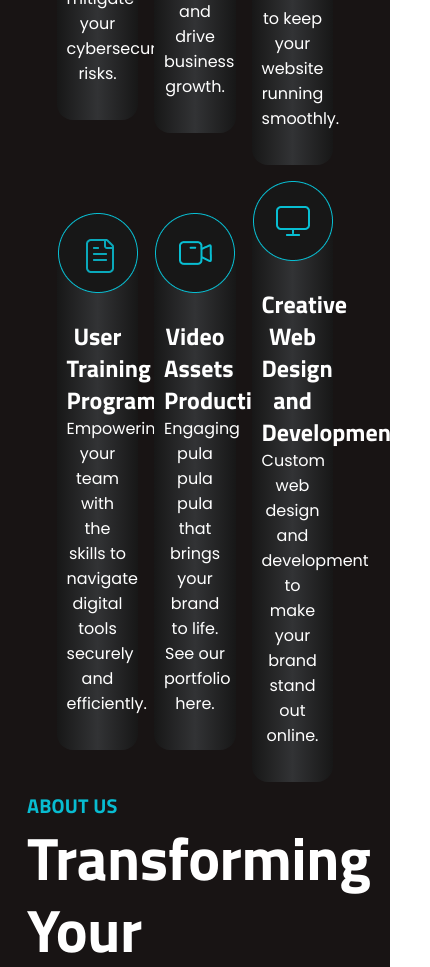
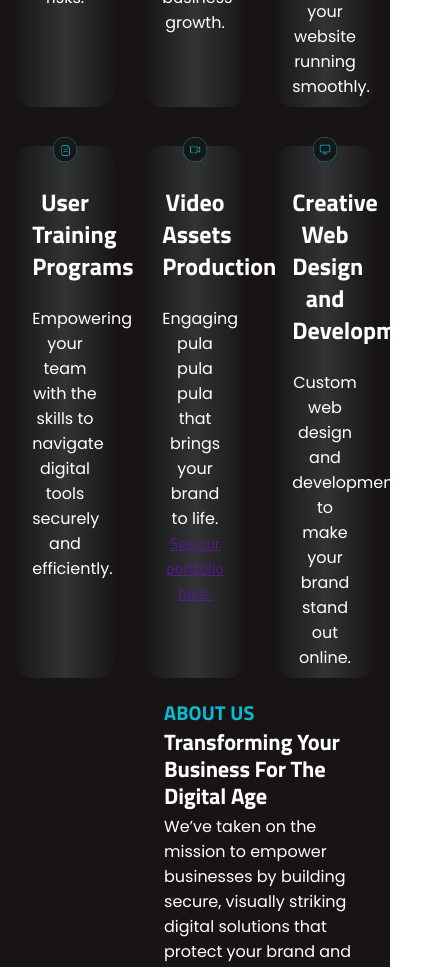
Before and after one commit to SabinGama/Site_Andy, a React (Vite) app: page / in a window 390 px wide. Shown: the part 1860-2827 px from the top of the page, 430 px wide, since content can reach past the window. Built offline with nearby package versions, Linux system fonts and the light colour scheme.

Commit message:
modificari la texte + card

```diff
--- a/src/components/About.jsx
+++ b/src/components/About.jsx
@@ -12,8 +12,8 @@ const About = () => {
       <Box style={right_pane}>
         <Box>
           <Typography variant="h6" sx={{fontWeight:600, display:'block', color:'#08BCD1', fontFamily: 'Titillium Web'}}>ABOUT US</Typography>
-          <Typography variant="h2" sx={{fontWeight:600, display:'flex', color:'white',  fontFamily: 'Titillium Web',}}>Transforming Your Business for the Digital Age</Typography>
-          <Typography variant="p" sx={{fontWeight:400, display:'block', color:'white', fontFamily: "Poppins", marginTop:'2%', justifySelf:'center'}}>We’ve taken on the mission to empower businesses by building secure, visually striking digital solutions that protect your brand and drive lasting growth in today’s competitive landscape.</Typography>
+          <Typography variant="h2" sx={h2}>Transforming Your Business for the Digital Age</Typography>
+          <Typography variant="p" sx={p}>We’ve taken on the mission to empower businesses by building secure, visually striking digital solutions that protect your brand and drive lasting growth in today’s competitive landscape.</Typography>
         </Box>
         <Box style={box_carduri}>
           <Card_about icon_card={"Remote"} text_titlu="Remote services around the globe" text_descriere="We provide seamless support no matter where you are."/>
@@ -57,4 +57,23 @@ const poza = {
     height: 'auto',
 }
 
+const h2 = {
+  fontWeight:600, display:'flex', color:'white',  fontFamily: 'Titillium Web',
+  textTransform:'capitalize',
+  fontSize: {
+    xs: '1.4rem !important', // 100% font size on extra-small screens
+    sm: '2rem !important', // 110% font size on small screens
+    md: '2.5rem !important', // 120% font size on medium screens
+    lg: '3rem !important', // 130% font size on large screens
+    xl: '3.75rem !important'  // 140% font size on extra-large screens
+  },
+};
+
+const p = {
+  fontWeight:400, display:'block', color:'white', fontFamily: "Poppins", marginTop:'2%', justifySelf:'center',
+  fontSize: {
+    sm: '1.2rem !important', // 110% font size on small screens
+    md: '1.2rem !important', // 120% font size on medium screens
+  },
+}
 export default About;
--- a/src/components/Clients.jsx
+++ b/src/components/Clients.jsx
@@ -6,7 +6,7 @@ const Clients = () => {
         <Box style={box_services}>
         <Box style={box_services_title}>
         <Typography variant="h6" sx={{fontWeight:600, display:'block', color:'#08BCD1',textAlign:'center', fontFamily: 'Titillium Web', textTransform:'uppercase'}}>Clients</Typography>
-        <Typography variant="h2" sx={{fontWeight:600, display:'flex', color:'white', textAlign: 'center', fontFamily: 'Titillium Web',textTransform:'capitalize'}}>Our portfolio features
+        <Typography variant="h2" sx={h2}>Our portfolio features
         a diverse range of clients</Typography>
         <Typography variant="p" sx={{fontWeight:400, display:'block', color:'white', textAlign: 'center', fontFamily: "Poppins", marginTop:'2%', justifySelf:'center'}}>Our diverse portfolio spans clients worldwide, from startups to large enterprises.
         Partner with us to take your business to the next level.</Typography>
@@ -37,4 +37,15 @@ const box_services_title ={
     backgroundColor: 'red',
   };
 
+const h2 = {
+    fontWeight:600, display:'flex', color:'white',  fontFamily: 'Titillium Web',
+    textTransform:'capitalize',
+    fontSize: {
+      xs: '1.4rem !important', // 100% font size on extra-small screens
+      sm: '2rem !important', // 110% font size on small screens
+      md: '2.5rem !important', // 120% font size on medium screens
+      lg: '3rem !important', // 130% font size on large screens
+      xl: '3.75rem !important'  // 140% font size on extra-large screens
+    },
+  };
 export default Clients
--- a/src/components/Contact.jsx
+++ b/src/components/Contact.jsx
@@ -8,7 +8,7 @@ const Contact = () => {
     <Box style={box_services}>
     <Box style={box_services_title}>
         <Typography variant="h6" sx={{fontWeight:600, display:'block', color:'#08BCD1',textAlign:'center', fontFamily: 'Titillium Web', textTransform:'uppercase'}}>Contact</Typography>
-        <Typography variant="h2" sx={{fontWeight:600, display:'block', color:'white',textAlign:'center', fontFamily: 'Titillium Web', textTransform:'capitalize'}}>Contact us today
+        <Typography variant="h2" sx={h2}>Contact us today
         to get started</Typography>
     </Box>
         <Box style={container}>
@@ -70,4 +70,16 @@ const box_services_title ={
     maxWidth: '84%',
     height: 'auto',
 }
+
+const h2 = {
+  fontWeight:600, display:'flex', color:'white',  fontFamily: 'Titillium Web',
+  textTransform:'capitalize',
+  fontSize: {
+    xs: '1.4rem !important', // 100% font size on extra-small screens
+    sm: '2rem !important', // 110% font size on small screens
+    md: '2.5rem !important', // 120% font size on medium screens
+    lg: '3rem !important', // 130% font size on large screens
+    xl: '3.75rem !important'  // 140% font size on extra-large screens
+  },
+};
 export default Contact
--- a/src/components/Home.css
+++ b/src/components/Home.css
@@ -63,30 +63,8 @@
     margin-top: 20px; /* Add some space between panes */
   }
 
-  .poza_home {
-    margin-right: 0; /* Remove right margin */
-  }
-
   .h_home {
     font-size: 50px; /* Adjust font size for mobile devices */
-  }
-
-  h1 {
-    font-size: 3rem !important;
-    margin-bottom: 2.5vh !important;
-  }
-
-  .p_home {
-    font-size: 1.2rem !important;
-    margin-bottom: 1.5vh !important;
-  }
-
-  .poza_home {
-    margin-top: 2.5vh !important;
-    height: 50vh !important;
-    width: 80vw !important;
-    margin-left: auto !important;
-    margin-right: auto !important;
   }
 
   h1 {
--- a/src/components/Reviews.jsx
+++ b/src/components/Reviews.jsx
@@ -6,7 +6,7 @@ const Reviews = () => {
     <Box  style={box_services}>
         <Box style={box_services_title}>
         <Typography variant="h6" sx={{fontWeight:600, display:'block', color:'#08BCD1',textAlign:'center', fontFamily: 'Titillium Web'}}>REVIEWS</Typography>
-        <Typography variant="h2" sx={{fontWeight:600, display:'block', color:'white',textAlign:'center', fontFamily: 'Titillium Web'}}>See What Others People Are Saying</Typography>
+        <Typography variant="h2" sx={h2}>See What Others People Are Saying</Typography>
         </Box>
         <Box style={box_carduri}>
             <Card_review text_nume="Miss Sammy Feeney" text_descriere="Lorem ipsum dolor sit amet, consectetur adipiscing elit. Sed do eiusmod tempor incididunt ut labore et dolore magna aliqua." text_functie={'Investor Metrics Executive'}/>
@@ -46,4 +46,15 @@ const box_services_title ={
     justifyContent: 'space-between',
   };
 
+  const h2 = {
+    fontWeight:600, display:'flex', color:'white',  fontFamily: 'Titillium Web',
+    textTransform:'capitalize',
+    fontSize: {
+      xs: '1.4rem !important', // 100% font size on extra-small screens
+      sm: '2rem !important', // 110% font size on small screens
+      md: '2.5rem !important', // 120% font size on medium screens
+      lg: '3rem !important', // 130% font size on large screens
+      xl: '3.75rem !important'  // 140% font size on extra-large screens
+    },
+  };
 export default Reviews
--- a/src/components/Services.jsx
+++ b/src/components/Services.jsx
@@ -23,7 +23,7 @@ const Services = () => {
       </Box>
       <Box sx={box_carduri}>
         <Card_square icon_card="Training" text_titlu="User Training Programs" text_descriere="Empowering your team with the skills to navigate digital tools securely and efficiently." />
-        <Card_square icon_card="Video" text_titlu="Video Assets Production" text_descriere="Engaging pula pula pula that brings your brand to life. See our portfolio here." />
+        <Card_square icon_card="Video" text_titlu="Video Assets Production" text_descriere="Engaging pula pula pula that brings your brand to life. " link="See our portfolio here." />
         <Card_square icon_card="Development" text_titlu="Creative Web Design and Development" text_descriere="Custom web design and development to make your brand stand out online." />
       </Box>
     </Box>
@@ -36,11 +36,8 @@ export default Services;
 
 
 const box_services={
-  flexWrap: 'wrap', /* Allow wrapping for smaller screens */
   marginTop: '2%',
   justifyContent: 'center', /* Center the content horizontally */
-  alignItems: 'center', /* Center the content vertically */
-  height: '100%'
 };
 
 
@@ -50,7 +47,6 @@ const box_services_title ={
   marginRight: 'auto', // Aici mai trebuie incercat alta metoda de a centra textul
   marginLeft: 'auto',
   padding:'2%',
-  alignItems: 'center',
   justifyContent: 'center',
   textAlign: 'center',
   width: '60%',
@@ -59,8 +55,7 @@ const box_services_title ={
 
 const box_carduri={
     display: 'flex',
-    alignItems: 'center',
-    justifyContent: 'center',
+    justifyContent: 'space-between',
 };
 
 const h2_mobile={
--- a/src/components/cards/Card_review.jsx
+++ b/src/components/cards/Card_review.jsx
@@ -4,7 +4,7 @@ import { Typography, Box, Rating } from '@mui/material';
 const Card_review = ({text_nume, text_descriere, text_functie}) => {
   return (
     <Box style={container}>
-    <Typography variant="p1" sx={{fontWeight:400, display:'block', color:'white', fontFamily: 'Poppins'}}>{text_descriere}</Typography>
+    <Typography variant="p1" sx={p}>{text_descriere}</Typography>
     <Typography variant="h5" sx={{fontWeight:600, display:'block', color:'white', fontFamily: 'Titillium Web', marginTop:2}}>{text_nume}</Typography>
     <Typography sx={{fontWeight:400, display:'block', color:'white', fontFamily: 'Poppins', size:12}}>{text_functie}</Typography>
     <Rating name="half-rating-read" defaultValue={5} precision={0.5} readOnly size='small' />
@@ -24,4 +24,11 @@ const container={
     marginLeft:'5%',
   }
 
+const p = {
+    fontWeight:400, display:'block', color:'white', fontFamily: "Poppins",
+    fontSize: {
+      sm: '1.2rem !important', // 110% font size on small screens
+      md: '1.2rem !important', // 120% font size on medium screens
+    },
+  }
 export default Card_review
--- a/src/components/cards/Card_square.jsx
+++ b/src/components/cards/Card_square.jsx
@@ -1,17 +1,14 @@
 import { Typography, Box } from '@mui/material';
 import Icon from '../Icon';
 
-const Card_square = ({text_titlu, text_descriere, icon_card}) => {
+const Card_square = ({text_titlu, text_descriere, icon_card, link}) => {
   return (
     <Box style={container}>
       <Box style={box_imagine}>
       <Icon styles={icon} icon={icon_card}/>
       </Box>
-    <Box style={box_text} sx={{}}>
-    <Typography variant="h5" sx={{fontWeight:600, display:'block', color:'white', fontFamily: 'Titillium Web', marginTop:7}}>{text_titlu}</Typography>
-    <Typography variant="p1" sx={{fontWeight:400, display:'block', color:'white', fontFamily: 'Poppins', marginBottom:3}}>{text_descriere}</Typography>
-    </Box>
-
+    <Typography variant="h5" sx={{fontWeight:600, display:'block', color:'white', fontFamily: 'Titillium Web', marginTop:3, marginRight:'10%', marginLeft:'10%'}}>{text_titlu}</Typography>
+    <Typography variant="p1" sx={{fontWeight:400, display:'block', color:'white', fontFamily: 'Poppins', marginTop:3, marginRight:'10%', marginLeft:'10%'}}>{text_descriere} <a href="" style={{textDecoration:'underline'}}>{link}</a></Typography>
     </Box>
   )
 }
@@ -19,28 +16,24 @@ const Card_square = ({text_titlu, text_descriere, icon_card}) => {
 const container={
   padding:'2%',
   maxWidth:'25%',
-}
-
-const box_text={
+  borderRadius: '16px',
+  textAlign: 'center',
   background: 'linear-gradient(90deg, #171717,#323335,#171717)',
-  alignItems: 'center',
-  justifyContent: 'center',
-  textAlign: 'center',
-  borderRadius: '16px',
-  maxHeight:'45%',
-  marginTop:'2%',
-  padding:10,
+  marginTop:'5%',
+  marginBottom:'5%',
+  marginRight: 'auto',
+  marginLeft: 'auto',
 }
 
 const box_imagine={
   display: 'flex',
   alignItems: 'center',
   justifyContent: 'center',
-  marginBottom:-40,
+  marginTop:"-20%",
 }
 
 const icon={
-  maxWidth: '100%',
+  maxWidth: '30%',
   height: 'auto',
 }
 export default Card_square
```
